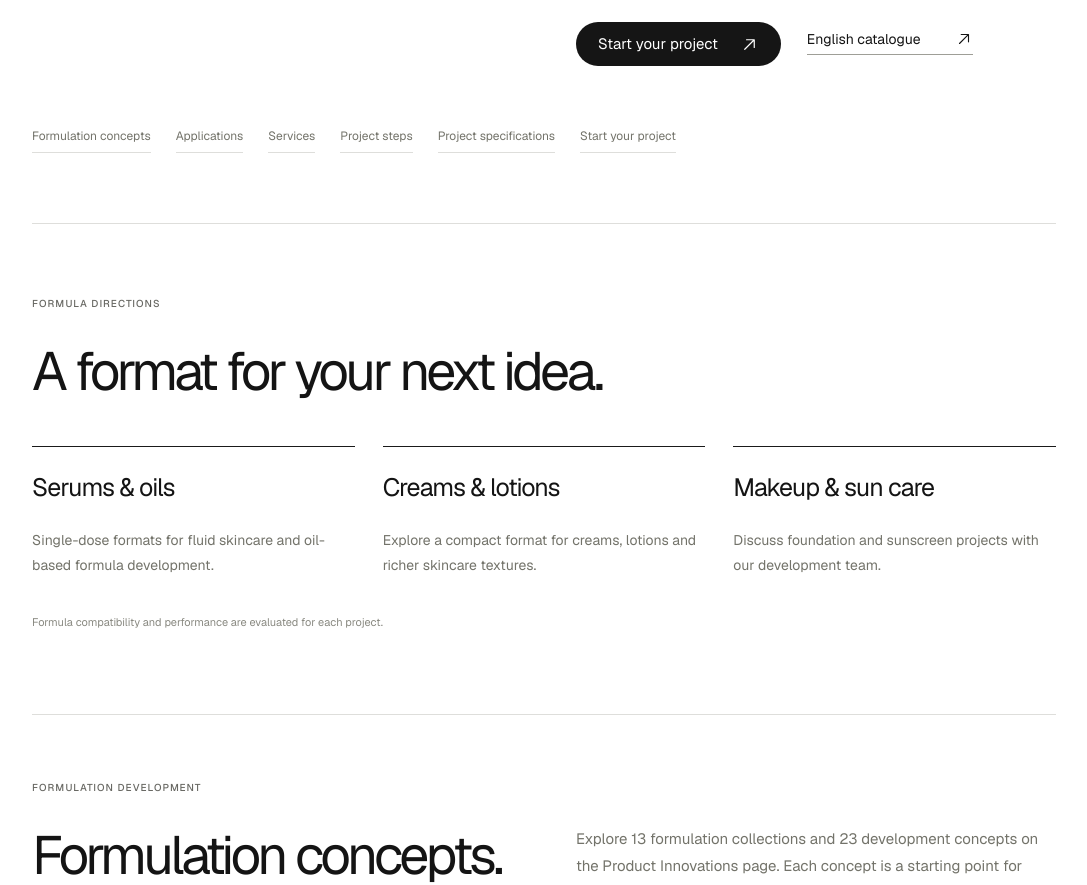
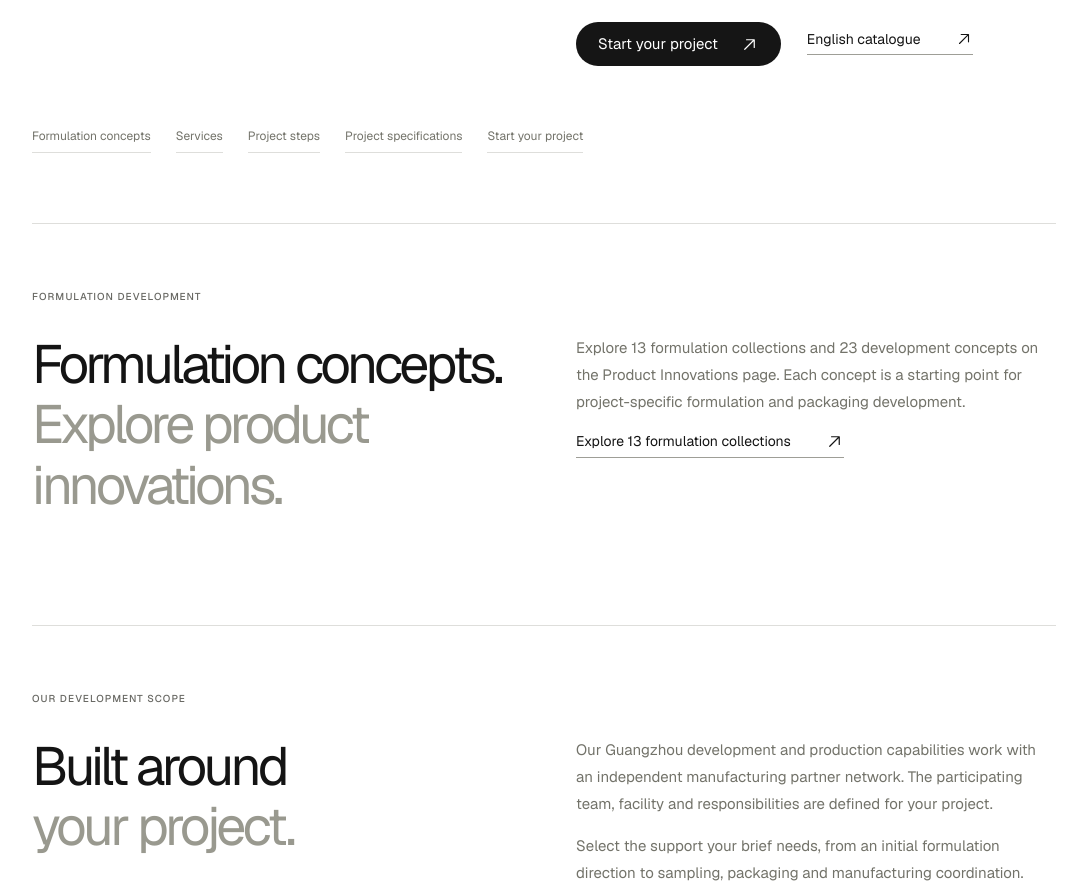
Before and after one commit to taraxu2023-blip/LCOSMETIX, a Next.js app: page /oem-odm in a window 1280 px wide. Shown: the part 680-1565 px from the top of the page, without its empty margins (96-1183 px from the left). Built offline with nearby package versions, Linux system fonts and the light colour scheme; no server answers.

Commit message:
Remove OEM formula directions section and topic link

```diff
--- a/src/app/oem-odm/page.tsx
+++ b/src/app/oem-odm/page.tsx
@@ -33,17 +33,11 @@ export default function OemOdm() {
           </div>
         </div>
         <nav className="oem-section-nav" aria-label="OEM / ODM topics and formulation concepts">
-          {product && <a href={productConceptsHref}>Formulation concepts</a>}<a href="#applications">Applications</a><a href="#services">Services</a><a href="#approach">Project steps</a>{product && <a href="#project-specifications">Project specifications</a>}<a href="#inquiry">Start your project</a>
+          {product && <a href={productConceptsHref}>Formulation concepts</a>}<a href="#services">Services</a><a href="#approach">Project steps</a>{product && <a href="#project-specifications">Project specifications</a>}<a href="#inquiry">Start your project</a>
         </nav>
       </section>
 
-      {product && <>
-        <section className="inner-container applications-section" id="applications" aria-labelledby="oem-applications-heading">
-          <p className="eyebrow">FORMULA DIRECTIONS</p>
-          <h2 id="oem-applications-heading">A format for your next idea.</h2>
-          <div className="application-grid">{product.applications.map((application) => <article key={application.name}><h3>{application.name}</h3><p>{application.description}</p></article>)}</div>
-          <p className="fine-print">Formula compatibility and performance are evaluated for each project.</p>
-        </section>
+      {product &&
         <section className="inner-container oem-section" id="product-concepts" aria-labelledby="oem-concepts-heading">
           <p className="eyebrow">FORMULATION DEVELOPMENT</p>
           <div className="inner-split">
@@ -51,7 +45,7 @@ export default function OemOdm() {
             <div><p>Explore {collections.length} formulation collections and {conceptCount} development concepts on the Product Innovations page. Each concept is a starting point for project-specific formulation and packaging development.</p><a className="text-link" href={productConceptsHref}>Explore {collections.length} formulation collections <ArrowUpRight size={19} /></a></div>
           </div>
         </section>
-      </>}
+      }
 
       <section className="inner-container oem-section" id="services" aria-labelledby="oem-services-heading">
         <p className="eyebrow">OUR DEVELOPMENT SCOPE</p>
```
Also changed, not shown: 1 other file (tests, documents, lock files or other folders).
